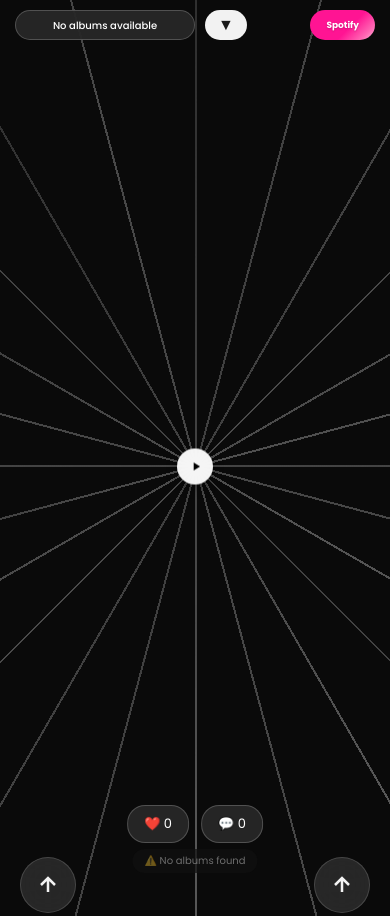
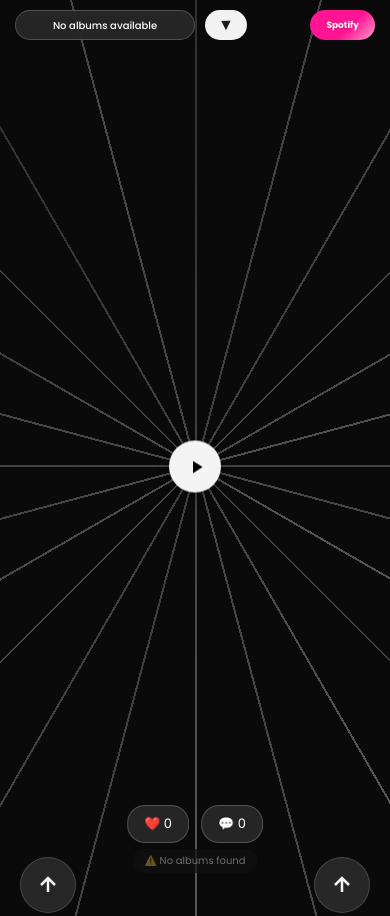
Before and after one commit to flawless0chaos-hub/music-wheel-app, a Flask app: page / in a window 390 px wide. Shown: the top 916 px of the page. Run offline with Flask 3, Linux system fonts and the light colour scheme; some libraries are stand-ins or nearby versions.

Commit message:
Add files via upload

```diff
--- a/static/css/ui-redesign.css
+++ b/static/css/ui-redesign.css
@@ -16,7 +16,7 @@
 }
 
 /* ============================================
-   CENTER PLAY BUTTON - Smaller & Clean
+   CENTER PLAY BUTTON - Scaled 1.5x Desktop
    ============================================ */
 
 .center-play-btn {
@@ -24,8 +24,8 @@
     top: 50% !important;
     left: 50% !important;
     transform: translate(-50%, -50%) !important;
-    width: 40px !important;
-    height: 40px !important;
+    width: 60px !important; /* 40 * 1.5 = 60 */
+    height: 60px !important;
     background: rgba(255, 255, 255, 0.95) !important;
     border: none !important;
     border-radius: 50% !important;
@@ -48,20 +48,20 @@
     transform: translate(-50%, -50%) scale(0.95) !important;
 }
 
-/* Play Icon */
+/* Play Icon - Scaled 1.5x */
 .center-play-btn #playIcon {
     display: block !important;
-    width: 16px !important;
-    height: 16px !important;
+    width: 24px !important; /* 16 * 1.5 = 24 */
+    height: 24px !important;
     color: #000000 !important;
-    margin-left: 2px !important;
+    margin-left: 3px !important;
 }
 
-/* Pause Icon */
+/* Pause Icon - Scaled 1.5x */
 .center-play-btn #pauseIcon {
     display: none !important;
-    width: 14px !important;
-    height: 14px !important;
+    width: 21px !important; /* 14 * 1.5 = 21 */
+    height: 21px !important;
     color: #000000 !important;
 }
 
@@ -365,18 +365,18 @@ button, .btn, [role="button"] {
 
 @media (max-width: 768px) {
     .center-play-btn {
-        width: 36px !important;
-        height: 36px !important;
+        width: 52px !important; /* 40 * 1.3 = 52 */
+        height: 52px !important;
     }
 
     .center-play-btn #playIcon {
-        width: 14px !important;
-        height: 14px !important;
+        width: 21px !important; /* 16 * 1.3 ≈ 21 */
+        height: 21px !important;
     }
 
     .center-play-btn #pauseIcon {
-        width: 12px !important;
-        height: 12px !important;
+        width: 18px !important; /* 14 * 1.3 ≈ 18 */
+        height: 18px !important;
     }
 
     .style-circle {
--- a/static/js/canvas.js
+++ b/static/js/canvas.js
@@ -28,8 +28,8 @@ class WheelCanvas {
         this.isMobile = window.innerWidth <= CONFIG.mobileBreakpoint;
         const container = this.canvas.parentElement;
 
-        // Use fixed container size - no dynamic calculations
-        this.canvasSize = this.isMobile ? 500 : 600;
+        // Canvas size scaled: Desktop 1.5x (600→900), Mobile 1.3x (500→650)
+        this.canvasSize = this.isMobile ? 650 : 900;
 
         // Use high DPI for crisp rendering on retina displays
         const dpr = window.devicePixelRatio || 1;
@@ -174,16 +174,22 @@ class WheelCanvas {
                 // Draw glow effect for hovered/active
                 if (isActive || isHovered) {
                     this.ctx.beginPath();
-                    this.ctx.arc(x, y, 28, 0, 2 * Math.PI);
-                    const gradient = this.ctx.createRadialGradient(x, y, 0, x, y, 28);
+                    this.ctx.arc(x, y, 32, 0, 2 * Math.PI);
+                    const gradient = this.ctx.createRadialGradient(x, y, 0, x, y, 32);
                     gradient.addColorStop(0, 'rgba(255, 255, 255, 0.8)');
                     gradient.addColorStop(1, 'rgba(255, 255, 255, 0)');
                     this.ctx.fillStyle = gradient;
                     this.ctx.fill();
                 }
 
-                // Draw main point with gradient from color to white
-                const dotSize = isActive ? 16 : (isHovered ? 14 : 10);
+                // Calculate dot size with 2px minimum spacing guarantee
+                // For 8 tracks, circumference = 2πr, space per segment = 2πr/16
+                // Dot should be smaller than (space - 4px) to ensure 2px gaps on each side
+                const circumference = 2 * Math.PI * radius;
+                const spacePerSegment = circumference / (this.numTracks * 2);
+                const maxDotSize = Math.max(6, Math.min(14, (spacePerSegment - 4) / 2));
+
+                const dotSize = isActive ? maxDotSize : (isHovered ? maxDotSize * 0.85 : maxDotSize * 0.7);
                 this.ctx.beginPath();
                 this.ctx.arc(x, y, dotSize, 0, 2 * Math.PI);
 
@@ -217,6 +223,9 @@ class WheelCanvas {
             this.getRadius(styleKeys[0]) * 1.18 :
             200;
 
+        // Icon size: 2.5x for desktop (20 → 50), 1.3x for mobile (20 → 26)
+        const iconSize = this.isMobile ? 26 : 50;
+
         Object.entries(this.albumData.tracks).forEach(([segment, track]) => {
             const segmentNum = parseInt(segment);
             const angle = ((segmentNum - 1) * 2 * Math.PI / numSegments) - Math.PI / 2;
@@ -231,7 +240,7 @@ class WheelCanvas {
                 return;
             }
 
-            this.ctx.font = '20px Arial';
+            this.ctx.font = `${iconSize}px Arial`;
             this.ctx.textAlign = 'center';
             this.ctx.textBaseline = 'middle';
             this.ctx.fillStyle = '#ffffff';
--- a/static/js/config.js
+++ b/static/js/config.js
@@ -37,9 +37,9 @@ const CONFIG = {
         }
     },
 
-    // ⭐ CENTRALIZED RADIUS SETTINGS - שנה רק כאן!
-    defaultRadii: [150, 130, 110, 90, 70],
-    defaultMobileRadii: [150, 130, 110, 90, 70],
+    // ⭐ CENTRALIZED RADIUS SETTINGS - Desktop scaled 1.5x
+    defaultRadii: [225, 195, 165, 135, 105], // 150→225, 130→195, 110→165, 90→135, 70→105
+    defaultMobileRadii: [195, 169, 143, 117, 91], // Scaled 1.3x: 150→195, 130→169, 110→143, 90→117, 70→91
 
     // Visual settings
     lineOpacity: 0.08,
--- a/templates/index.html
+++ b/templates/index.html
@@ -340,8 +340,8 @@
 
         .wheel-container {
             position: relative;
-            width: 500px;
-            height: 500px;
+            width: 750px; /* 500 * 1.5 = 750 */
+            height: 750px;
             z-index: 50;
         }
 
@@ -791,8 +791,8 @@
             }
 
             .wheel-container {
-                width: 600px;
-                height: 600px;
+                width: 780px; /* 600 * 1.3 = 780 */
+                height: 780px;
             }
 
             .style-dots {
```
